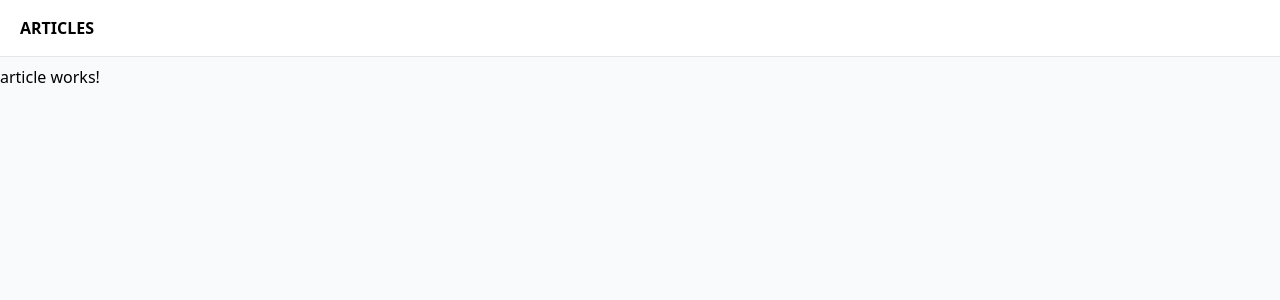
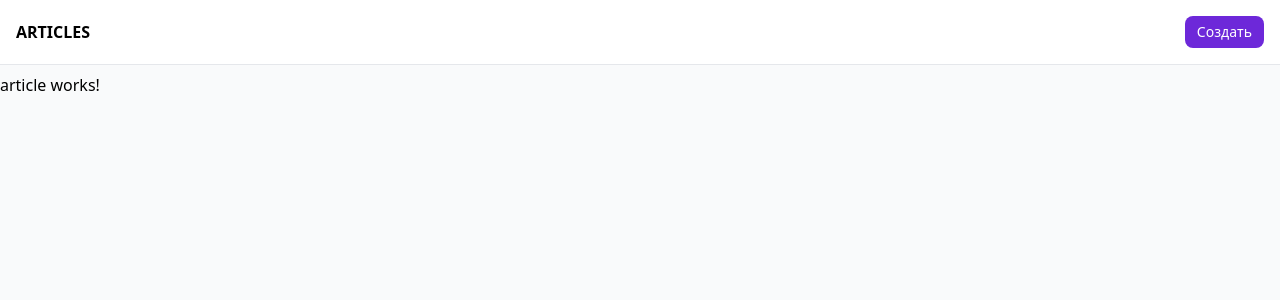
Before and after one commit to Rajaboff/articles-startup, an Angular app: page /article/new in a window 1280 px wide. Shown: the top 300 px of the page. Built offline with nearby package versions, Linux system fonts and the light colour scheme.

Commit message:
Добавлены стили для кнопок и кнопка Создать в хедере

```diff
--- a/src/app/components/card/card.component.html
+++ b/src/app/components/card/card.component.html
@@ -1,3 +1,3 @@
 <div
-  class="bg-white p-5 border w-full border-gray-200 rounded-xl cursor-pointer hover:shadow-md"
+  class="card bg-white p-5 border w-full border-gray-200 rounded-xl cursor-pointer"
 ></div>
--- a/src/app/components/card/card.component.scss
+++ b/src/app/components/card/card.component.scss
@@ -0,0 +1,9 @@
+.card {
+  &:hover {
+    transform: scale(1.02);
+  }
+
+  &:active {
+    transform: scale(0.98);
+  }
+}
--- a/src/app/components/components.module.ts
+++ b/src/app/components/components.module.ts
@@ -2,12 +2,13 @@ import { NgModule } from '@angular/core';
 import { CommonModule } from '@angular/common';
 import { HeaderComponent } from './header/header.component';
 import { CardComponent } from './card/card.component';
+import { RouterModule } from '@angular/router';
 
 const COMPONENTS = [HeaderComponent, CardComponent];
 
 @NgModule({
   declarations: [...COMPONENTS],
   exports: [...COMPONENTS],
-  imports: [CommonModule],
+  imports: [CommonModule, RouterModule],
 })
 export class ComponentsModule {}
--- a/src/app/components/header/header.component.html
+++ b/src/app/components/header/header.component.html
@@ -1,5 +1,7 @@
 <div class="header w-full bg-white border-b border-gray-200">
-  <div class="container flex items-center justify-between p-5 mx-auto">
-    <h1 class="header__logo font-bold">ARTICLES</h1>
+  <div class="container flex items-center justify-between p-4 mx-auto">
+    <h1 class="header__logo select-none font-bold cursor-pointer hover:text-purple-700" routerLink="/">ARTICLES</h1>
+
+    <button class="sm primary" routerLink="/article/new">Создать</button>
   </div>
 </div>
--- a/src/app/components/header/header.component.scss
+++ b/src/app/components/header/header.component.scss
@@ -0,0 +1,11 @@
+.header {
+  &__logo {
+    &:hover {
+      transform: scale(1.03);
+    }
+
+    &:active {
+      transform: scale(0.97);
+    }
+  }
+}
--- a/src/app/components/header/header.component.ts
+++ b/src/app/components/header/header.component.ts
@@ -1,9 +1,10 @@
-import { Component, OnInit } from '@angular/core';
+import { ChangeDetectionStrategy, Component, OnInit } from '@angular/core';
 
 @Component({
   selector: 'app-header',
   templateUrl: './header.component.html',
-  styleUrls: ['./header.component.scss']
+  styleUrls: ['./header.component.scss'],
+  changeDetection: ChangeDetectionStrategy.OnPush
 })
 export class HeaderComponent implements OnInit {
 
--- /dev/null
+++ b/src/assets/styles/button.scss
@@ -0,0 +1,25 @@
+button {
+  &:hover {
+    transform: scale(1.02);
+  }
+
+  &:active {
+    transform: scale(0.98);
+  }
+}
+
+.primary {
+  @apply bg-purple-700 text-white font-medium;
+
+  &:hover {
+    @apply bg-purple-800
+  }
+}
+
+.xs {
+  @apply rounded-md px-2.5 py-1 text-xs;
+}
+
+.sm {
+  @apply rounded-lg px-3 py-1.5 text-sm;
+}
--- a/src/styles.scss
+++ b/src/styles.scss
@@ -1,12 +1,15 @@
 @tailwind base;
 @tailwind components;
 @tailwind utilities;
+
+@import './assets/styles/button.scss';
 
 * {
   padding: 0;
   margin: 0;
   line-height: 1;
   outline: none;
+  transition: 0.2s all ease;
 }
 
 html, body {
```
